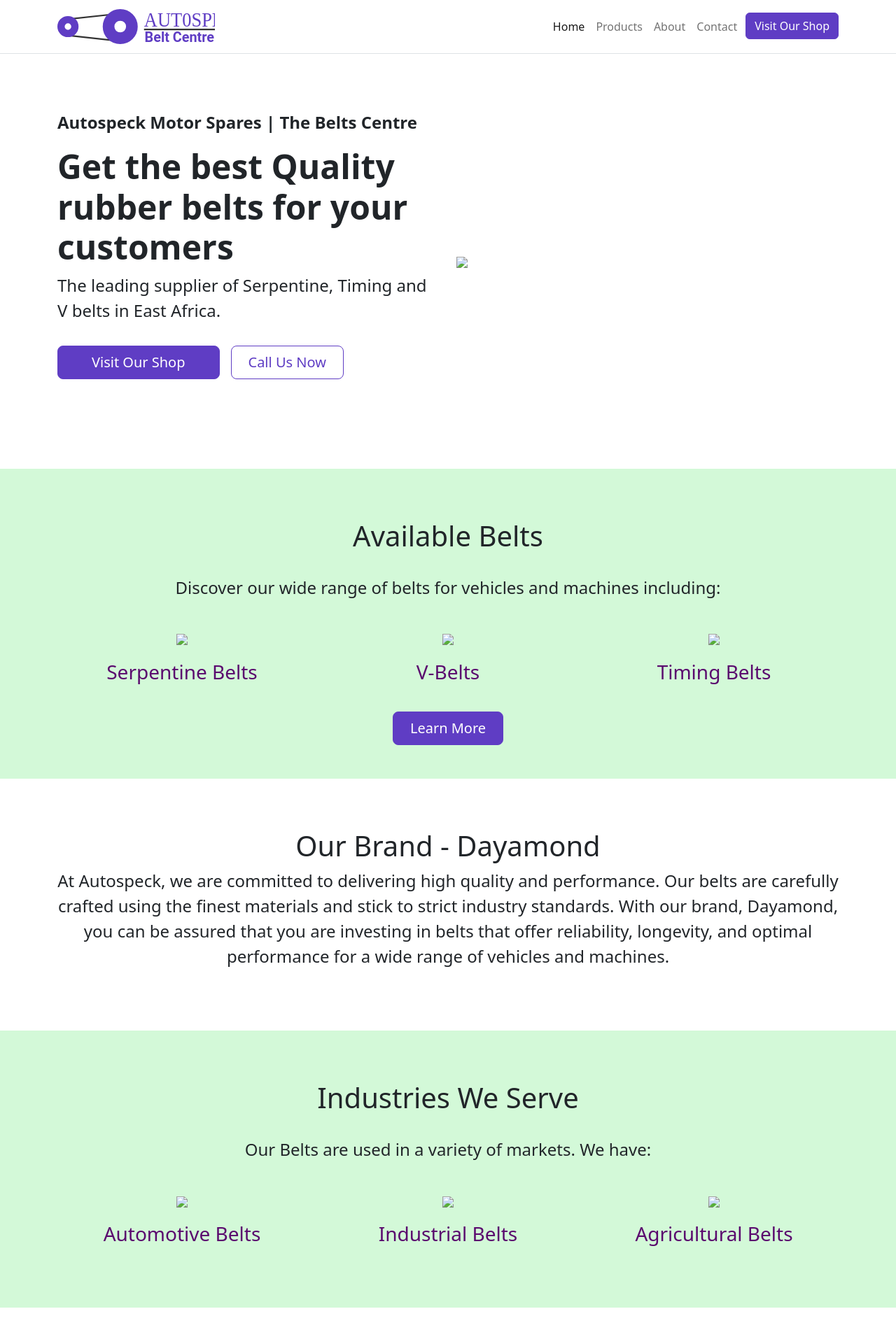
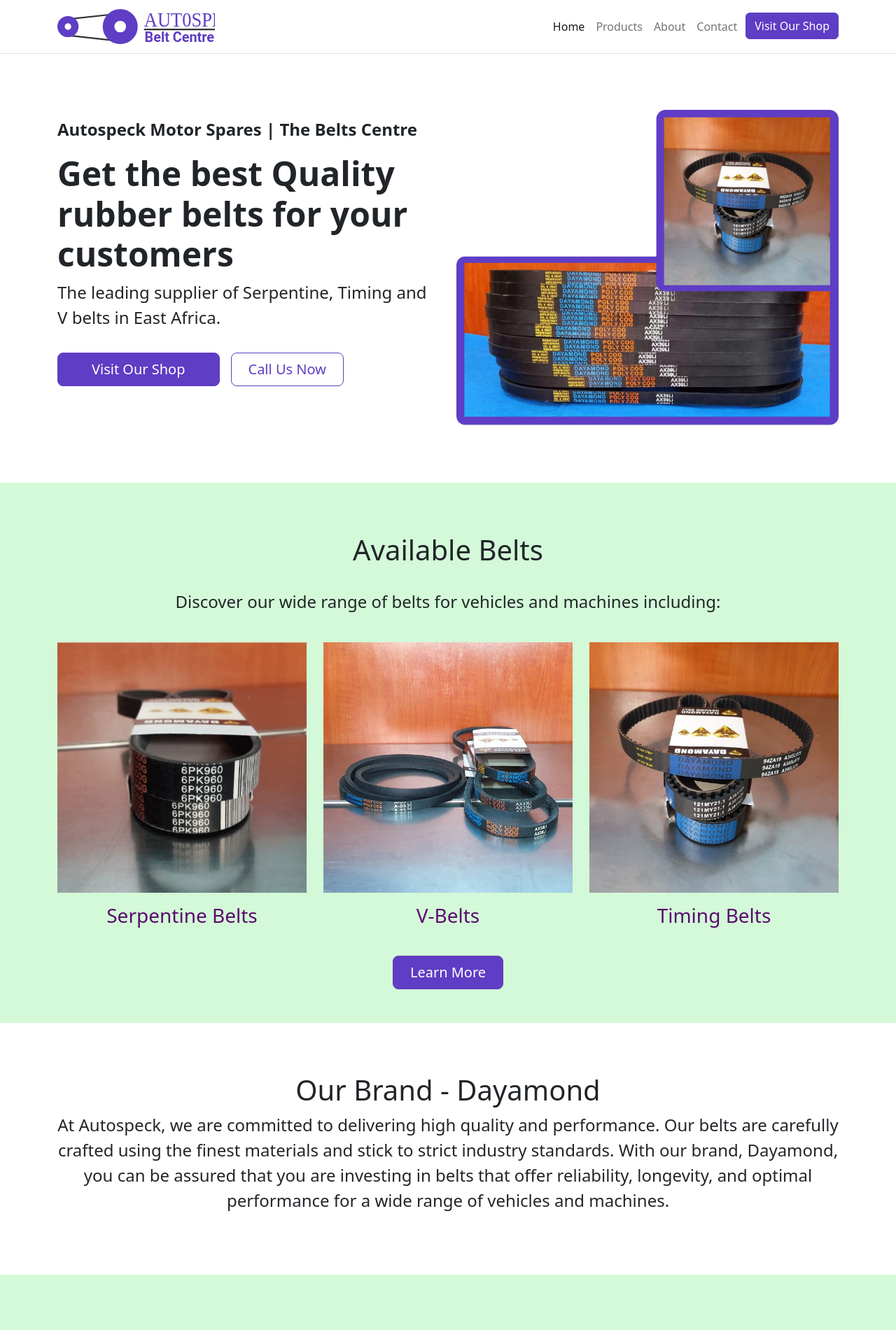
Before and after one commit to avicnotes/autospeck, a Jekyll site: the page built from index.html, in a window 1280 px wide. Shown: the top 1901 px of the page at 70% size. Built offline with Jekyll 4.4.1, drawn with Linux system fonts in a browser that asks for light colours; the list of posts is cut into pages by our own code.

Commit message:
Update image links

```diff
--- a/index.html
+++ b/index.html
@@ -19,7 +19,7 @@
                 </div>
             </div>
             <div class="col-12 col-lg-6">
-                <img class="img-fluid" src="images/new-hero-image.jpg">
+                <img class="img-fluid" src="/assets/images/new-hero-image.jpg">
             </div>
         </div>
     </div>
@@ -36,7 +36,7 @@
       <div class="row py-4 fs-5 text-center">
         <div class="col-md-4">
           <a class="text-decoration-none" href="products.html#serpentine-belts">
-              <img class="img-fluid" src="images/multi-rib-belt.jpg">
+              <img class="img-fluid" src="/assets/images/multi-rib-belt.jpg">
               <h3 class="pt-3 pb-2">
                   Serpentine Belts
               </h3>
@@ -44,7 +44,7 @@
         </div>
         <div class="col-md-4">
           <a class="text-decoration-none" href="products.html#v-belts">
-              <img class="img-fluid" src="images/v-belts.jpg">
+              <img class="img-fluid" src="/assets/images/v-belts.jpg">
               <h3 class="pt-3 pb-2">
                   V-Belts
               </h3>
@@ -52,7 +52,7 @@
         </div>
         <div class="col-md-4">
           <a class="text-decoration-none" href="products.html#timing-belts">
-              <img class="img-fluid" src="images/timing-belts.jpg">
+              <img class="img-fluid" src="/assets/images/timing-belts.jpg">
               <h3 class="pt-3 pb-2">
                   Timing Belts
               </h3>
@@ -89,7 +89,7 @@
     <div class="row py-4 fs-5 text-center">
       <div class="col-md-4">
         <a class="text-decoration-none" href="products.html">
-            <img class="img-fluid" src="images/vehicle-belts.jpg">
+            <img class="img-fluid" src="/assets/images/vehicle-belts.jpg">
             <h3 class="pt-3 pb-2">
                 Automotive Belts
             </h3>
@@ -97,7 +97,7 @@
       </div>
       <div class="col-md-4">
         <a class="text-decoration-none" href="products.html">
-            <img class="img-fluid" src="images/machines-belts.jpg">
+            <img class="img-fluid" src="/assets/images/machines-belts.jpg">
             <h3 class="pt-3 pb-2">
                 Industrial Belts
             </h3>
@@ -105,7 +105,7 @@
       </div>
       <div class="col-md-4">
         <a class="text-decoration-none" href="products.html">
-            <img class="img-fluid" src="images/machine-belts.jpg">
+            <img class="img-fluid" src="/assets/images/machine-belts.jpg">
             <h3 class="pt-3 pb-2">
                 Agricultural Belts
             </h3>
```
Also changed, not shown: products.md (+3 -3 lines).
